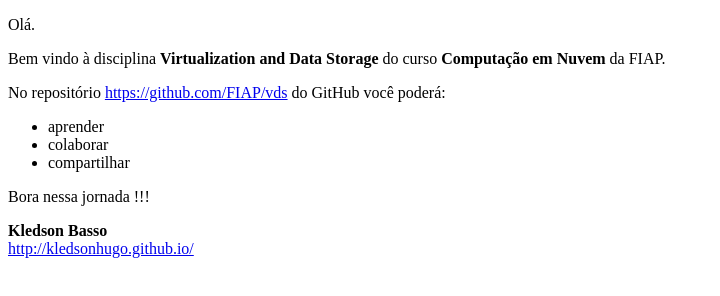
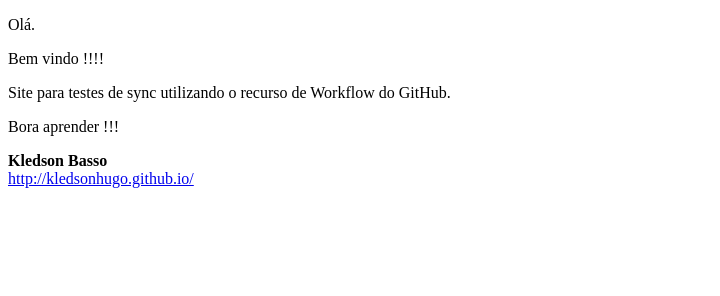
Before and after one commit to kledsonhugo/s3-sync-objects, a plain HTML site: page index.html in a window 1280 px wide. Shown: the whole page, without its empty margins (0-720 px from the left). Drawn offline with Linux system fonts and the light colour scheme.

Commit message:
Upload html updates

```diff
--- a/index.html
+++ b/index.html
@@ -1,18 +1,13 @@
 <!DOCTYPE html>
 <html>
     <head>
-        <title>S3 Site</title>
+        <title>S3 Static Site</title>
     </head>
     <body>
         <p>Ol&aacute;.</p>
-        <p>Bem vindo &agrave; disciplina <strong>Virtualization and Data Storage</strong> do curso <strong>Computa&ccedil;&atilde;o em Nuvem</strong> da FIAP.</p>
-        <p>No reposit&oacute;rio <a href="https://github.com/FIAP/vds">https://github.com/FIAP/vds</a> do GitHub voc&ecirc; poder&aacute;:</p>
-        <ul>
-        <li>aprender</li>
-        <li>colaborar</li>
-        <li>compartilhar</li>
-        </ul>
-        <p>Bora nessa jornada !!!</p>
+        <p>Bem vindo !!!!</p>
+        <p>Site para testes de sync utilizando o recurso de Workflow do GitHub.</p>
+        <p>Bora aprender !!!</p>
         <p><b>Kledson Basso</b><br /><a href="http://kledsonhugo.github.io/">http://kledsonhugo.github.io/</a></p>
         <p>&nbsp;</p>
     </body>
```
Also changed, not shown: error.html (+1 -1 lines).
